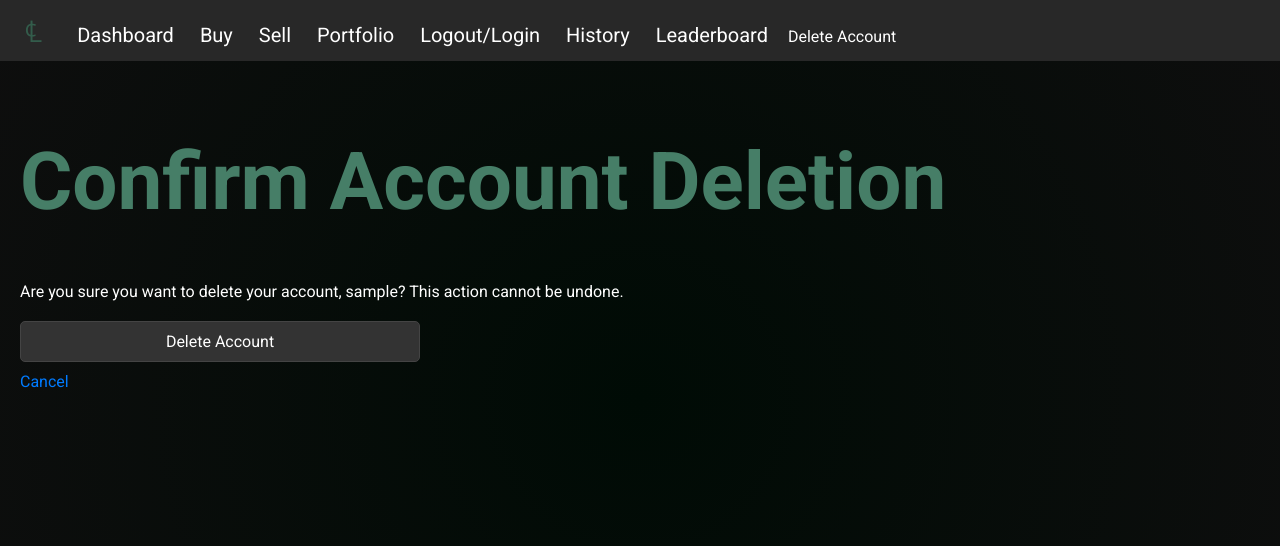
After one commit to Buraisu-tiu/TouZi, a Flask app: page /delete_account in a window 1280 px wide. The commit adds this page. Shown: the top 546 px of the page. Run offline with Flask 3, Linux system fonts and the light colour scheme; the visitor is signed in with stand-in values (Sample User, id 1); tables that the repository leaves empty hold one stand-in row (values such as "Sample post").

Commit message:
Added deleting account

```diff
--- a/Stock/app.py
+++ b/Stock/app.py
@@ -182,28 +182,24 @@ def buy():
     if 'user_id' not in session:
         return redirect(url_for('login'))
     user_id = session['user_id']
-    user = db.session.get(User, user_id)
+    user = db.session.get(User, user_id)  # Use Session.get() method
     common_symbols = ['AAPL', 'GOOGL', 'MSFT', 'AMZN', 'TSLA']
     common_prices = fetch_common_stock_prices(common_symbols)
     if request.method == 'POST':
         symbol = request.form['symbol']
         df = fetch_stock_data(symbol)
         if df is not None:
-            latest_price = df.iloc[0]['c']
-            shares = float(request.form['shares'])
-            cost = float(latest_price * shares)
+            latest_price = float(df.iloc[0]['c'])  # Convert to native Python float
+            shares = float(request.form['shares'])  # Convert to native Python float
+            cost = latest_price * shares  # No need to convert as both are already floats
             if user.balance >= cost:
                 portfolio = Portfolio.query.filter_by(user_id=user_id, symbol=symbol).first()
                 if portfolio:
-                    portfolio.shares = float(portfolio.shares) + shares
+                    portfolio.shares = float(portfolio.shares) + shares  # Convert to native Python float
                 else:
                     portfolio = Portfolio(user_id=user_id, symbol=symbol, shares=shares, purchase_price=latest_price)
                     db.session.add(portfolio)
-                user.balance = float(user.balance) - cost
-
-                # Calculate and save profit/loss for the transaction
-                transaction = Transaction(user_id=user_id, symbol=symbol, shares=shares, price=latest_price, total_amount=cost, transaction_type='BUY', profit_loss=0.0)
-                db.session.add(transaction)
+                user.balance -= cost  # No need to convert as it's already a float
                 db.session.commit()
                 return redirect(url_for('dashboard'))
             else:
@@ -213,27 +209,29 @@ def buy():
     return render_template('buy.html', user=user, common_prices=common_prices)
 
 
+
+
 @app.route('/sell', methods=['GET', 'POST'])
 def sell():
     if 'user_id' not in session:
         return redirect(url_for('login'))
     user_id = session['user_id']
-    user = db.session.get(User, user_id)
+    user = db.session.get(User, user_id)  # Use Session.get() method
     common_symbols = ['AAPL', 'GOOGL', 'MSFT', 'AMZN', 'TSLA']
     common_prices = fetch_common_stock_prices(common_symbols)
     if request.method == 'POST':
         symbol = request.form['symbol']
         df = fetch_stock_data(symbol)
         if df is not None:
-            latest_price = df.iloc[0]['c']
-            shares_to_sell = float(request.form['shares'])
+            latest_price = float(df.iloc[0]['c'])  # Convert to native Python float
+            shares_to_sell = float(request.form['shares'])  # Convert to native Python float
             portfolio = Portfolio.query.filter_by(user_id=user_id, symbol=symbol).first()
             if portfolio and portfolio.shares >= shares_to_sell:
-                proceeds = float(latest_price * shares_to_sell)
-                portfolio.shares -= shares_to_sell
+                proceeds = latest_price * shares_to_sell  # No need to convert as both are already floats
+                portfolio.shares -= shares_to_sell  # No need to convert as it's already a float
                 if portfolio.shares == 0:
                     db.session.delete(portfolio)
-                user.balance = float(user.balance) + proceeds
+                user.balance += proceeds  # No need to convert as it's already a float
 
                 # Calculate and save profit/loss for the transaction
                 profit_loss = (latest_price - portfolio.purchase_price) * shares_to_sell
@@ -247,6 +245,30 @@ def sell():
             return "Failed to fetch stock data."
     return render_template('sell.html', user=user, common_prices=common_prices)
 
+
+@app.route('/delete_account', methods=['GET', 'POST'])
+def delete_account():
+    if 'user_id' not in session:
+        return redirect(url_for('login'))
+
+    user_id = session['user_id']
+    user = db.session.get(User, user_id)  # Use Session.get() method
+
+    if request.method == 'POST':
+        # Delete user's portfolios
+        Portfolio.query.filter_by(user_id=user_id).delete()
+
+        # Delete user's transactions
+        Transaction.query.filter_by(user_id=user_id).delete()
+
+        # Delete user account
+        db.session.delete(user)
+        db.session.commit()
+
+        session.pop('user_id', None)
+        return redirect(url_for('home'))
+
+    return render_template('confirm_delete.html', user=user)
 
 @app.route('/logout')
 def logout():
--- a/Stock/templates/base.html
+++ b/Stock/templates/base.html
@@ -17,6 +17,7 @@
         <a href="{{ url_for('logout') }}" class='Dashboard'>Logout/Login</a>
         <a href="{{ url_for('transaction_history') }}" class='Dashboard'>History</a>
         <a href="{{ url_for('leaderboard') }}" class='Dashboard'>Leaderboard</a>
+        <a href="{{ url_for('delete_account') }}">Delete Account</a>
     </nav>
     <main>
         {% block content %}{% endblock %}
--- /dev/null
+++ b/Stock/templates/confirm_delete.html
@@ -0,0 +1,16 @@
+{% extends "base.html" %}
+{% block content %}
+<head>
+    <meta charset="UTF-8">
+    <title>Confirm Account Deletion</title>
+    <link rel="stylesheet" href="{{ url_for('static', filename='styles.css') }}">
+</head>
+<body>
+    <h1>Confirm Account Deletion</h1>
+    <p>Are you sure you want to delete your account, {{ user.username }}? This action cannot be undone.</p>
+    <form method="post">
+        <button type="submit">Delete Account</button>
+        <a href="{{ url_for('dashboard') }}">Cancel</a>
+    </form>
+</body>
+{% endblock %}
```
